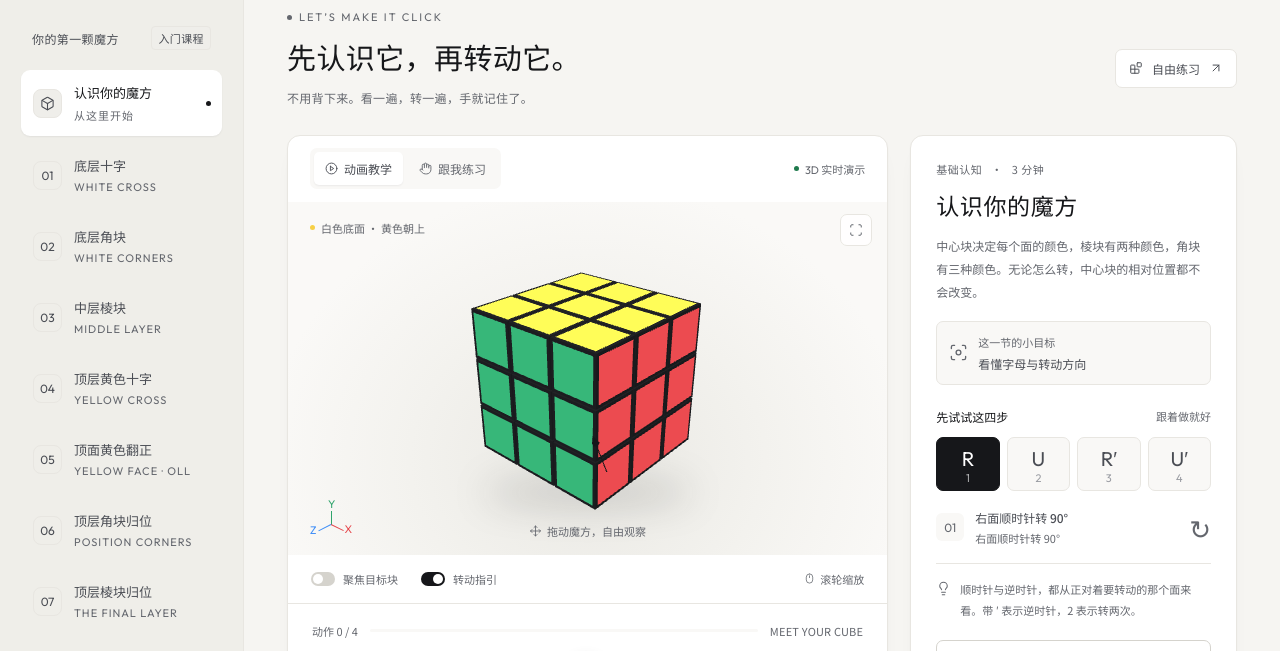
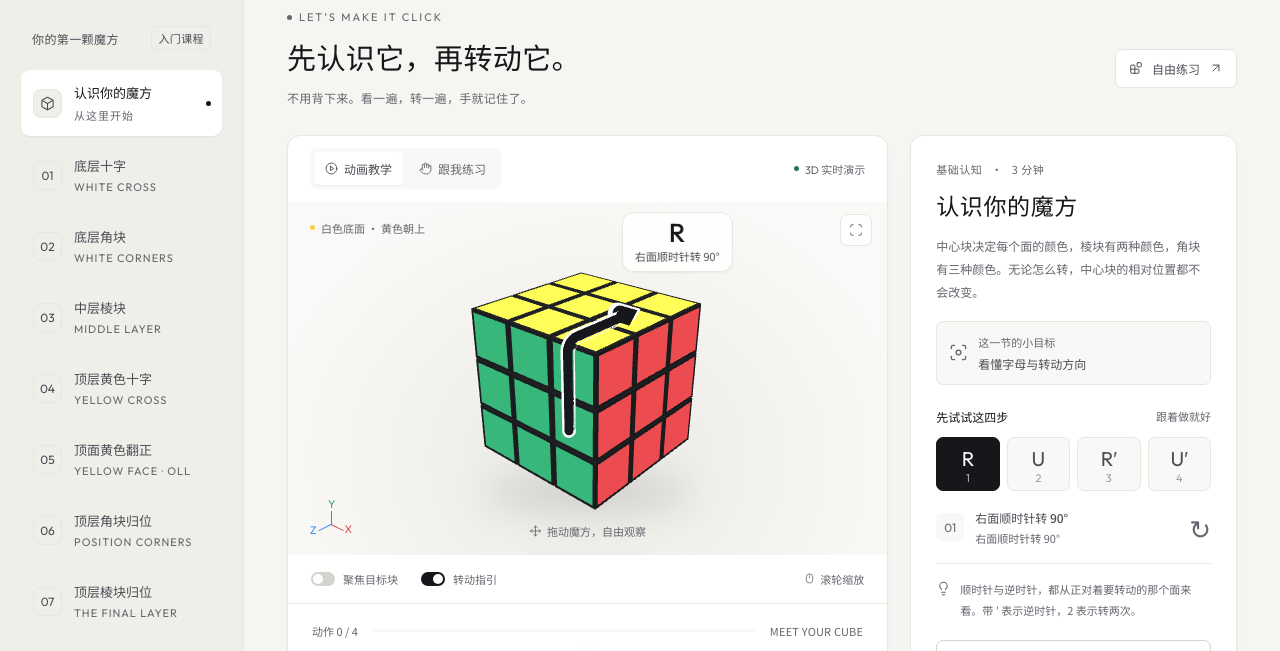
Before and after one commit to imrui/cube-tutor, a website built with Vite: page index.html in a window 1280 px wide. Shown: the part 104-755 px from the top of the page. Built offline with nearby package versions, Linux system fonts and the light colour scheme; animation ran at ten frames a second.

Commit message:
feat: solid 3D turn arrow with a floating move label
- Replace the thin ArrowHelper with a solid curved arrow and halo that wraps
  the turning layer; half turns get a longer arc
- Show the current move letter and its meaning beside the arrowhead, kept
  outside the cube's footprint; on narrow screens it docks as a pill at the
  bottom of the viewport
- Label follows the turn-guide switch and is hidden in free practice

```diff
--- a/src/main.js
+++ b/src/main.js
@@ -33,7 +33,7 @@ document.querySelector('#app').innerHTML = `
     <section class="page-heading"><div><div class="eyebrow"><span></span> LET’S MAKE IT CLICK</div><h1 id="heading"></h1><p>不用背下来。看一遍，转一遍，手就记住了。</p></div><button id="sandbox" class="outline-button">${icon('blocks')} 自由练习 ${icon('arrow-up-right')}</button></section>
     <div class="workspace">
       <section class="cube-card"><div class="cube-top"><div class="mode-tabs"><button data-mode="learn" class="active">${icon('play-circle')} 动画教学</button><button data-mode="practice">${icon('hand')} 跟我练习</button></div><span class="live-badge"><span></span> 3D 实时演示</span></div>
-        <div class="viewport" id="viewport"><div class="view-label"><span class="view-dot"></span><span id="view-label">白色底面 · 黄色朝上</span></div><button class="view-reset icon-button" id="view-reset" title="恢复默认视角" aria-label="恢复默认视角">${icon('scan')}</button><div class="drag-hint">${icon('move')} <span id="drag-hint"></span></div><div class="axis"><b class="axis-y">Y</b><b class="axis-z">Z</b><b class="axis-x">X</b><span></span></div></div>
+        <div class="viewport" id="viewport"><div class="view-label"><span class="view-dot"></span><span id="view-label">白色底面 · 黄色朝上</span></div><button class="view-reset icon-button" id="view-reset" title="恢复默认视角" aria-label="恢复默认视角">${icon('scan')}</button><div class="move-tag" id="move-tag" aria-hidden="true"><b id="move-tag-letter"></b><span id="move-tag-text"></span></div><div class="drag-hint">${icon('move')} <span id="drag-hint"></span></div><div class="axis"><b class="axis-y">Y</b><b class="axis-z">Z</b><b class="axis-x">X</b><span></span></div></div>
         <div class="cube-options"><label><input id="focus" type="checkbox"/><span class="switch"></span> 聚焦目标块</label><label><input id="arrows" type="checkbox" checked/><span class="switch"></span> 转动指引</label><span class="orientation">${icon(coarse ? 'hand' : 'mouse')} ${coarse ? '双指缩放' : '滚轮缩放'}</span></div>
         <div class="playback"><div class="timeline"><span id="step-status">动作 0 / 4</span><div class="timeline-track"><span id="timeline-fill"></span></div><span id="duration">右手四步法</span></div><div class="transport"><button id="reset" class="icon-button" title="重置本节" aria-label="重置">${icon('rotate-ccw')}</button><div class="transport-center"><button id="prev" class="icon-button" title="上一步" aria-label="上一步">${icon('skip-back')}</button><button id="play" class="play-button" title="播放或暂停" aria-label="播放">${icon('play')}</button><button id="next" class="icon-button" title="下一步" aria-label="下一步">${icon('skip-forward')}</button></div><button id="speed" class="speed-button" title="切换播放速度">1× <span>速度</span></button></div></div>
       </section>
@@ -52,11 +52,11 @@ let theme = store.get('cube-theme', null);
 if (theme !== 'light' && theme !== 'dark') theme = null;
 const isDark = () => theme ? theme === 'dark' : darkQuery.matches;
 const token = name => getComputedStyle(root).getPropertyValue(name).trim();
-const palette = { faces: [], body: '', dim: '', arrow: '' };
+const palette = { faces: [], body: '', dim: '', arrow: '', arrowHalo: '' };
 function applyTheme() {
   if (theme) root.dataset.theme = theme; else delete root.dataset.theme;
   palette.faces = ['red', 'orange', 'yellow', 'white', 'green', 'blue'].map(c => token(`--cube-${c}`));
-  Object.assign(palette, { body: token('--cube-body'), dim: token('--cube-dim'), arrow: token('--cube-arrow') });
+  Object.assign(palette, { body: token('--cube-body'), dim: token('--cube-dim'), arrow: token('--cube-arrow'), arrowHalo: token('--cube-arrow-halo') });
   document.querySelector('meta[name="theme-color"]').content = token('--bg');
   const label = isDark() ? '切换到浅色模式' : '切换到深色模式';
   $('#theme').innerHTML = icon(isDark() ? 'sun' : 'moon'); $('#theme').title = label; $('#theme').setAttribute('aria-label', label);
@@ -102,6 +102,7 @@ const endSwipe = e => { if (swipe && e.pointerId === swipe.id) { swipe = null; c
 renderer.domElement.addEventListener('pointerup', endSwipe);
 renderer.domElement.addEventListener('pointercancel', endSwipe);
 const controls = new OrbitControls(camera, renderer.domElement);
+controls.addEventListener('change', () => { if (arrow.visible) updateArrow(); });
 controls.enableDamping = true; controls.enablePan = false; controls.minDistance = 6; controls.maxDistance = 16;
 scene.add(new THREE.AmbientLight(0xffffff, 2.5));
 const light = new THREE.DirectionalLight(0xffffff, 3.0); light.position.set(3, 8, 5); scene.add(light);
@@ -137,7 +138,41 @@ function applyInstant(move) {
   const q = new THREE.Quaternion().setFromAxisAngle(axisVector, turns * Math.PI / 2);
   cubies.filter(c => c.userData.pos[axis] === layer).forEach(c => { c.userData.pos = rotatePosition(c.userData.pos, axis, turns); c.position.set(...c.userData.pos); c.quaternion.premultiply(q); });
 }
-const arrow = new THREE.ArrowHelper(new THREE.Vector3(0, 1, 0), new THREE.Vector3(2, -.7, 1.7), 1.5, palette.arrow, .24, .17); scene.add(arrow);
+// Turn guide: a solid curved arrow that wraps the turning layer just above its stickers. It follows a rounded square
+// around the layer, centered on the edge nearest the camera; the halo keeps it readable over any sticker color.
+const RING = 1.6, BEND = .2, TUBE = .075, HEAD = [.2, .44], HALO = .04;
+const arrowMaterial = new THREE.MeshBasicMaterial({ color: palette.arrow });
+const haloMaterial = new THREE.MeshBasicMaterial({ color: palette.arrowHalo, side: THREE.BackSide });
+const arrow = new THREE.Group(); scene.add(arrow);
+let arrowKey = '';
+const arrowTip = new THREE.Vector3(), projected = new THREE.Vector3(), origin = new THREE.Vector3();
+const cubeCorners = [-1.5, 1.5].flatMap(x => [-1.5, 1.5].flatMap(y => [-1.5, 1.5].map(z => new THREE.Vector3(x, y, z))));
+// Where a ray at angle theta (in the layer plane) meets the rounded square of half-width RING and corner radius BEND.
+function ringPoint(theta) {
+  const c = Math.cos(theta), s = Math.sin(theta), hi = Math.max(Math.abs(c), Math.abs(s)), lo = Math.min(Math.abs(c), Math.abs(s)), k = RING - BEND;
+  let d = RING / hi;
+  if (d * lo > k) { const m = k * (hi + lo); d = m + Math.sqrt(m * m - 2 * k * k + BEND * BEND); }
+  return [c * d, s * d];
+}
+// The plane axes (axis+1, axis+2) are ordered so that increasing theta is a positive turn about the axis.
+class LayerArc extends THREE.Curve {
+  constructor(axis, offset, from, to) { super(); Object.assign(this, { axis, offset, from, to }); }
+  getPoint(t, target = new THREE.Vector3()) {
+    const [u, v] = ringPoint(this.from + (this.to - this.from) * t);
+    return target.setComponent(this.axis, this.offset).setComponent((this.axis + 1) % 3, u).setComponent((this.axis + 2) % 3, v);
+  }
+}
+function buildArrow(axis, layer, turns, center) {
+  const dir = Math.sign(turns), half = Math.abs(turns) === 2;
+  const curve = new LayerArc(axis, layer, center - dir * (half ? 1.55 : .8), center + dir * (half ? 1.35 : .62));
+  const end = curve.getPoint(1); arrowTip.copy(end);
+  const tangent = curve.getTangent(1), spin = new THREE.Quaternion().setFromUnitVectors(new THREE.Vector3(0, 1, 0), tangent);
+  const head = (r, h, back) => { const g = new THREE.ConeGeometry(r, h, 28); g.translate(0, h / 2 - back, 0); g.applyQuaternion(spin); g.translate(...end.toArray()); return g; };
+  const tail = r => new THREE.SphereGeometry(r, 16, 12).translate(...curve.getPoint(0).toArray());
+  arrow.children.forEach(m => m.geometry.dispose()); arrow.clear();
+  [[new THREE.TubeGeometry(curve, 96, TUBE + HALO, 12), head(HEAD[0] + HALO * 1.6, HEAD[1] + HALO * 3.4, HALO * 1.2), tail(TUBE + HALO)], [new THREE.TubeGeometry(curve, 96, TUBE, 12), head(...HEAD, 0), tail(TUBE)]]
+    .forEach((geos, i) => geos.forEach(g => arrow.add(new THREE.Mesh(g, i ? arrowMaterial : haloMaterial))));
+}
 const focusTargets = {
   centers: (x, y, z) => Math.abs(x) + Math.abs(y) + Math.abs(z) === 1,
   cross: (x, y, z, edge) => y === -1 && edge,
@@ -156,12 +191,11 @@ function focusCube() {
   updateArrow();
 }
 function updateArrow() {
-  const { axis, layer, turns } = parseMove(lesson.formula[Math.min(step, lesson.formula.length - 1)]);
-  const radial = axis === 0 ? new THREE.Vector3(0, -.6, 1.45) : axis === 1 ? new THREE.Vector3(.7, 0, 1.45) : new THREE.Vector3(1.2, .7, 0);
-  const normal = new THREE.Vector3(...[0, 1, 2].map(i => i === axis ? 1 : 0));
-  arrow.position.copy(radial).setComponent(axis, layer * 1.7);
-  arrow.setDirection(normal.cross(radial).multiplyScalar(Math.sign(turns)).normalize());
-  arrow.setLength(.95, .2, .13);
+  const move = lesson.formula[Math.min(step, lesson.formula.length - 1)], { axis, layer, turns } = parseMove(move);
+  // Snap the arc to the corner of the layer's ring that faces the camera, so it stays in view as the learner orbits.
+  const cam = camera.position, phi = Math.atan2(cam.getComponent((axis + 2) % 3), cam.getComponent((axis + 1) % 3));
+  const center = Math.PI / 4 + Math.round((phi - Math.PI / 4) / (Math.PI / 2)) * Math.PI / 2, key = `${move} ${center.toFixed(2)}`;
+  if (key !== arrowKey) { arrowKey = key; buildArrow(axis, layer, turns, center); }
 }
 async function turn(move) {
   if (busy) return false;
@@ -182,7 +216,23 @@ async function turn(move) {
   cubeRoot.remove(pivot); busy = false; syncControls(); return true;
 }
 new ResizeObserver(() => { const el = $('#viewport'); camera.aspect = el.clientWidth / el.clientHeight; camera.updateProjectionMatrix(); renderer.setSize(el.clientWidth, el.clientHeight); }).observe($('#viewport'));
-renderer.setAnimationLoop(() => { controls.update(); renderer.render(scene, camera); });
+// The move label floats beside the arrowhead, pushed away from the cube's center on screen so it never covers the cube.
+function placeMoveTag() {
+  const tag = $('#move-tag'), el = $('#viewport'), w = el.clientWidth, h = el.clientHeight;
+  if (!tag.classList.contains('visible')) return;
+  // Narrow viewports have no room beside the cube; the label docks at the bottom instead.
+  const docked = w < 520; tag.classList.toggle('docked', docked);
+  if (docked) { tag.style.transform = ''; return; }
+  const toScreen = v => { projected.copy(v).project(camera); return [(projected.x + 1) / 2 * w, (1 - projected.y) / 2 * h]; };
+  const [cx, cy] = toScreen(origin), [tx, ty] = toScreen(arrowTip), len = Math.hypot(tx - cx, ty - cy) || 1;
+  // Clear the circle that encloses the cube's projected corners, measured from the cube's center along the arrowhead direction.
+  const radius = Math.max(...cubeCorners.map(c => { const [px, py] = toScreen(c); return Math.hypot(px - cx, py - cy); }));
+  const half = Math.hypot(tag.offsetWidth, tag.offsetHeight) / 2, pad = 10, dist = Math.max(len + 16 + half, radius + half * .75);
+  const x = Math.min(Math.max(cx + (tx - cx) / len * dist, tag.offsetWidth / 2 + pad), w - tag.offsetWidth / 2 - pad);
+  const y = Math.min(Math.max(cy + (ty - cy) / len * dist, tag.offsetHeight / 2 + pad), h - tag.offsetHeight / 2 - pad);
+  tag.style.transform = `translate(${x - tag.offsetWidth / 2}px, ${y - tag.offsetHeight / 2}px)`;
+}
+renderer.setAnimationLoop(() => { controls.update(); renderer.render(scene, camera); placeMoveTag(); });
 
 function renderNavigation() {
   $('#lessons').innerHTML = lessons.map((l, i) => `<button class="nav-item ${i === selected ? 'selected' : ''}" data-lesson="${i}"><span class="nav-number ${completed.includes(i) ? 'done' : ''}">${completed.includes(i) ? icon('check') : i === 0 ? icon('box') : `0${i}`}</span><span>${l.title}<small>${i === 0 ? '从这里开始' : l.en}</small></span>${i === selected ? '<span class="nav-current"></span>' : ''}</button>`).join('');
@@ -213,6 +263,12 @@ function renderStep() {
   $('#action-title').textContent = step === lesson.formula.length ? '这组动作，完成了！' : lesson.stepLabels?.[idx] ?? moveText(move);
   $('#action-subtitle').textContent = step === lesson.formula.length ? '再播放一次，或者动手跟练吧' : moveText(move);
   $('#action-arrow').textContent = move.endsWith("'") ? '↺' : '↻';
+  const tag = $('#move-tag'), letter = notation(move);
+  tag.classList.toggle('visible', arrow.visible && step < lesson.formula.length);
+  if ($('#move-tag-letter').textContent !== letter || tag.dataset.step !== String(step)) {
+    $('#move-tag-letter').textContent = letter; $('#move-tag-text').textContent = moveText(move); tag.dataset.step = step;
+    tag.classList.remove('pop'); void tag.offsetWidth; tag.classList.add('pop');
+  }
   syncControls();
   $('#play').innerHTML = icon(playing ? 'pause' : 'play'); $('#play').setAttribute('aria-label', playing ? '暂停' : '播放');
   $('#play').disabled = mode !== 'learn';
@@ -298,7 +354,7 @@ $('#prev').onclick = async () => { if (busy || step === 0 || mode !== 'learn') r
 $('#reset').onclick = () => { if (!busy) { reset(); toast(mode === 'sandbox' ? '已恢复六面复原态' : '已回到本节起始局面'); } };
 $('#speed').onclick = () => { speed = speed === 1 ? 1.5 : speed === 1.5 ? .5 : 1; $('#speed').innerHTML = `${speed}× <span>速度</span>`; };
 $('#focus').onchange = e => { focus = e.target.checked; focusCube(); };
-$('#arrows').onchange = e => { arrows = e.target.checked; focusCube(); };
+$('#arrows').onchange = e => { arrows = e.target.checked; focusCube(); renderStep(); };
 $('#view-reset').onclick = () => { camera.position.set(6.6, 5.1, 7.5); controls.target.set(0, 0, 0); controls.update(); };
 document.querySelectorAll('[data-mode]').forEach(b => b.onclick = () => switchMode(b.dataset.mode));
 $('#sandbox').onclick = () => switchMode(mode === 'sandbox' ? 'learn' : 'sandbox');
@@ -318,7 +374,7 @@ $('#theme').onclick = () => {
   theme = next === (darkQuery.matches ? 'dark' : 'light') ? null : next;
   store.set('cube-theme', theme); retheme();
 };
-function retheme() { applyTheme(); bodyMaterial.color.set(palette.body); arrow.setColor(palette.arrow); focusCube(); }
+function retheme() { applyTheme(); bodyMaterial.color.set(palette.body); arrowMaterial.color.set(palette.arrow); haloMaterial.color.set(palette.arrowHalo); focusCube(); }
 darkQuery.addEventListener('change', () => { if (!theme) retheme(); });
 $('#help').onclick = $('#more-help').onclick = () => $('#help-dialog').showModal();
 $('#close-help').onclick = () => $('#help-dialog').close();
--- a/src/style.css
+++ b/src/style.css
@@ -12,7 +12,7 @@
   --stage-1:#e9e8e3;--stage-2:#f3f2ee;--stage-3:#faf9f7;--stage-shadow:#16171a2e;
   --shadow-sm:0 1px 2px #16171a0f;--shadow-md:0 4px 14px #16171a26;--shadow-card:0 1px 2px #16171a08,0 8px 24px -16px #16171a1f;
   --shadow-lg:0 24px 60px -12px #16171a33,0 2px 6px #16171a0f;--shadow-dock:0 -10px 30px #16171a14;
-  --cube-body:#141518;--cube-dim:#d6d5d0;--cube-arrow:#16171a;
+  --cube-body:#141518;--cube-dim:#d6d5d0;--cube-arrow:#16171a;--cube-arrow-halo:#fff;
   --axis-x:#e5484d;--axis-y:#30a46c;--axis-z:#3e8ef7;
   --cube-red:#e5484d;--cube-orange:#f5883b;--cube-yellow:#f7d046;--cube-white:#f4f3ef;--cube-green:#30a46c;--cube-blue:#3e8ef7;
 }
@@ -28,7 +28,7 @@
   --stage-1:#25272d;--stage-2:#16171a;--stage-3:#101113;--stage-shadow:#000000b3;
   --shadow-sm:0 0 0 1px #ffffff0d;--shadow-md:0 4px 18px #00000080;--shadow-card:none;
   --shadow-lg:0 24px 60px -12px #000000cc,0 0 0 1px #ffffff14;--shadow-dock:0 -10px 30px #00000080;
-  --cube-body:#050506;--cube-dim:#2c2e34;--cube-arrow:#f2f2f3;
+  --cube-body:#050506;--cube-dim:#2c2e34;--cube-arrow:#f2f2f3;--cube-arrow-halo:#050506;
   }
 }
 :root[data-theme=dark]{
@@ -42,7 +42,7 @@
   --stage-1:#25272d;--stage-2:#16171a;--stage-3:#101113;--stage-shadow:#000000b3;
   --shadow-sm:0 0 0 1px #ffffff0d;--shadow-md:0 4px 18px #00000080;--shadow-card:none;
   --shadow-lg:0 24px 60px -12px #000000cc,0 0 0 1px #ffffff14;--shadow-dock:0 -10px 30px #00000080;
-  --cube-body:#050506;--cube-dim:#2c2e34;--cube-arrow:#f2f2f3;
+  --cube-body:#050506;--cube-dim:#2c2e34;--cube-arrow:#f2f2f3;--cube-arrow-halo:#050506;
 }
 :root{font-family:'Noto Sans SC',sans-serif;font-synthesis:none;font-size:14px;font-weight:400;color:var(--ink);background:var(--bg)}
 *{box-sizing:border-box}
@@ -121,6 +121,15 @@ h1{font-size:29px;letter-spacing:.4px;font-weight:650;margin:11px 0 10px;line-he
 .view-dot{width:5px;height:5px;background:var(--cube-yellow);border-radius:50%}
 .view-reset{position:absolute;right:15px;top:12px;z-index:2;border:1px solid var(--line);background:var(--glass)}
 .view-reset svg{width:14px;height:14px}
+.move-tag{position:absolute;left:0;top:0;z-index:2;display:flex;flex-direction:column;align-items:center;gap:1px;padding:6px 12px 7px;border:1px solid var(--line);border-radius:12px;background:var(--glass);-webkit-backdrop-filter:blur(10px);backdrop-filter:blur(10px);box-shadow:var(--shadow-sm);pointer-events:none;opacity:0;transition:opacity .2s}
+.move-tag.visible{opacity:1}
+.move-tag b{font:500 26px/1.1 'Outfit',sans-serif;color:var(--ink);letter-spacing:.5px}
+.move-tag span{font-size:11px;color:var(--text-2);white-space:nowrap}
+.move-tag.pop b{animation:tag-pop .32s ease-out}
+.move-tag.docked{left:50%;top:auto;bottom:10px;transform:translateX(-50%);flex-direction:row;align-items:baseline;gap:8px;padding:5px 14px;border-radius:999px}
+.move-tag.docked b{font-size:20px}
+.viewport:has(.move-tag.docked.visible) .drag-hint{opacity:0}
+@keyframes tag-pop{0%{transform:scale(.7);opacity:.2}60%{transform:scale(1.08)}100%{transform:scale(1);opacity:1}}
 .drag-hint{position:absolute;z-index:2;bottom:16px;left:50%;transform:translateX(-50%);font-size:11px;color:var(--text-3);display:flex;align-items:center;gap:6px;white-space:nowrap;pointer-events:none}
 .drag-hint svg{width:12px;height:12px}
 .axis{position:absolute;width:42px;height:43px;bottom:15px;left:22px;font:11px 'Outfit',sans-serif;pointer-events:none}
```
